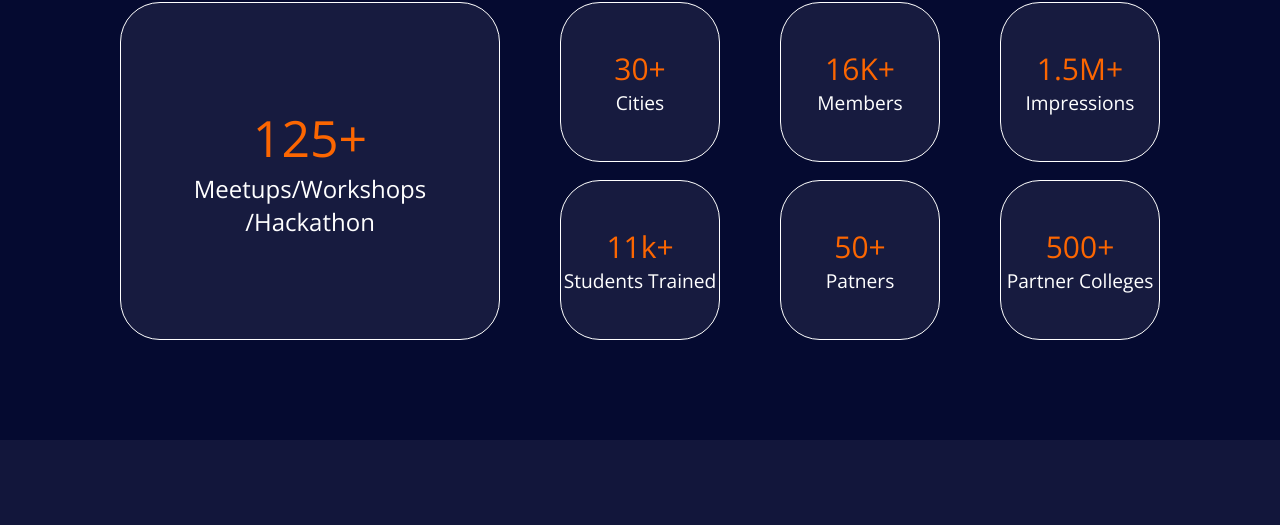
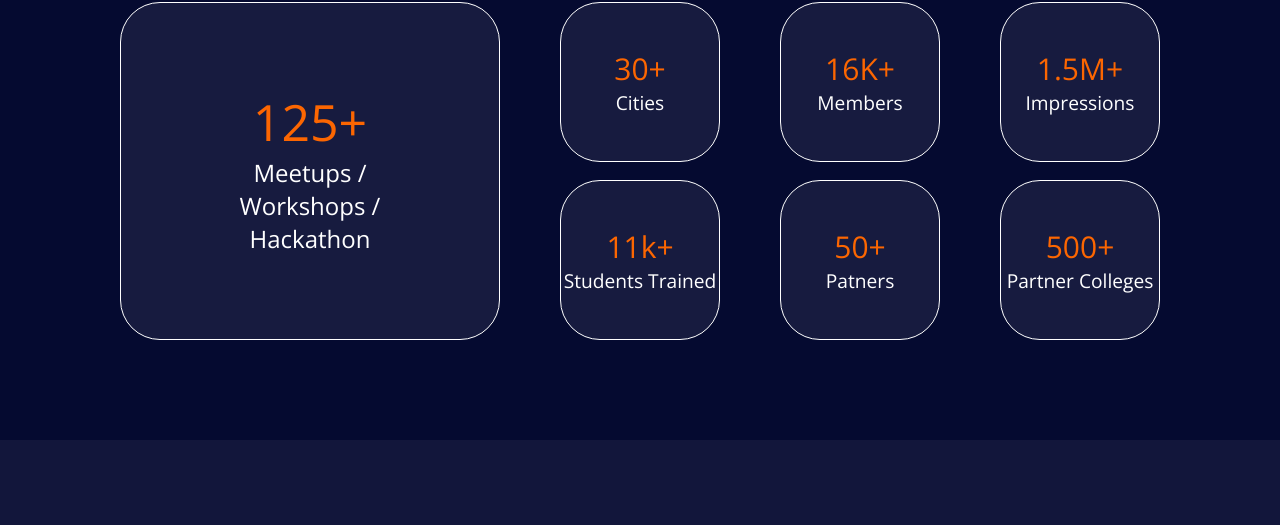
Before and after one commit to hardiktheprogrammer/W3CGWebsite, a plain HTML site: page index.html in a window 1280 px wide. Shown: the part 1763-2288 px from the top of the page. Drawn offline with nearby package versions, Linux system fonts and the light colour scheme.

Commit message:
Update index.html

```diff
--- a/index.html
+++ b/index.html
@@ -301,7 +301,7 @@
                 <div class="grid-container">
                     <div class="grid-item item1">
                         <p class="num1">125+</p>
-                        <p>Meetups/Workshops<br>/Hackathon</p>
+                        <p>Meetups /<br>Workshops /<br>Hackathon</p>
                     </div>
                     <div class="grid-item item2">
                         <p class="num2">30+</p>
```
